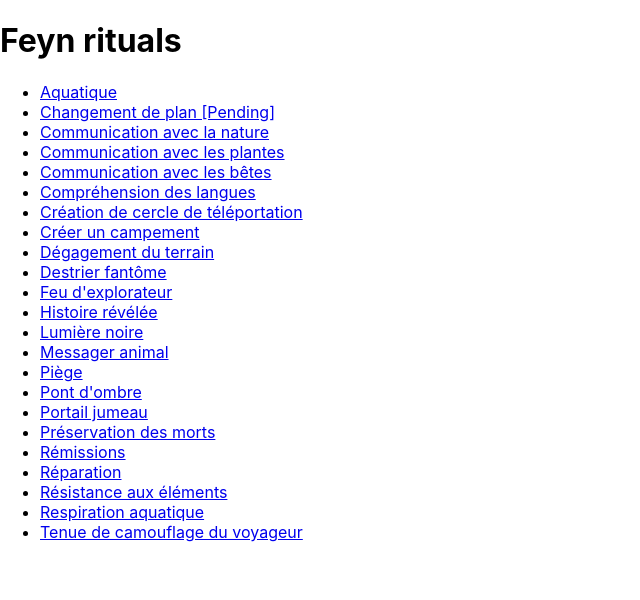
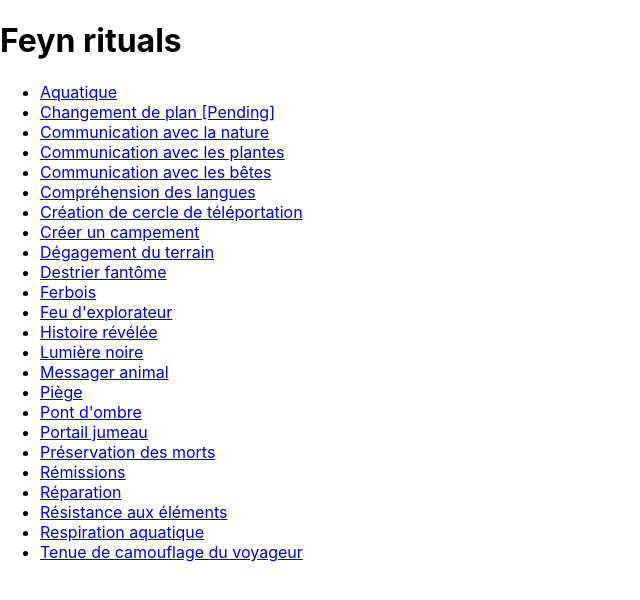
Before and after one commit to lletierce/eliyphas-toolbox-react, a React (Create React App) app: page / in a window 1280 px wide. Shown: the top 600 px of the page, without its empty margins (0-640 px from the left). Built offline with nearby package versions, Linux system fonts and the light colour scheme.

Commit message:
🩹 Add missing data

```diff
--- a/src/data/static-dnd4-rituals-data.js
+++ b/src/data/static-dnd4-rituals-data.js
@@ -180,7 +180,28 @@ const FEYN = [
         ],
       },
     },
-    // TODO: Add "Ferbois"
+    {
+      id: "24",
+      name: "Ferbois",
+      level: 6,
+      category: "Création",
+      time: "1 heure",
+      duration: "Permanent",
+      componentCost: 75,
+      marketPrice: 360,
+      keySkill: "Nature",
+      description: "Vous modifiez une certaine quantité de bois pour lui donner la force et la solidité de l'acier. Le DD pour briser ou percer le bois augmente de 5. Le bois gagne aussi une résistance 10 à tout les dégâts.\n\nVotre test de nature détermine la quantité de bois que vous pouvez affecter grâce à ce rituel.",
+      needTable: true,
+      table: {
+      headCells: ["Résultat du test", "Taille"],
+        data: [
+          ["19 ou moins", "Objet de taille moyenne"],
+          ["20-29", "Objet de grande taille"],
+          ["30-39", "Objet de très grande taille"],
+          ["40 ou plus", "Objet de taille gargantuesque"],
+        ],
+      },
+    },
     {
       id: "9",
       name: "Feu d'explorateur",
```
